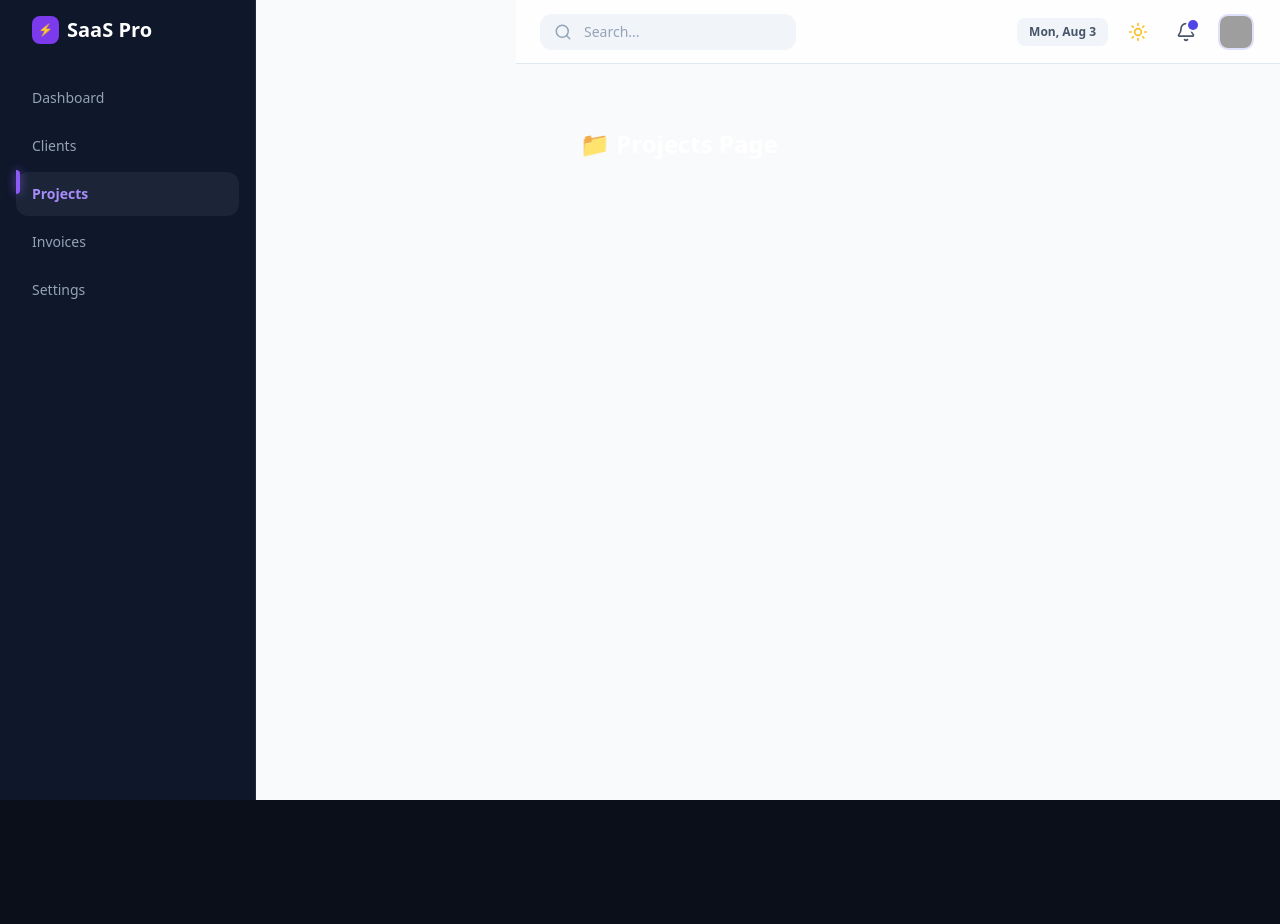
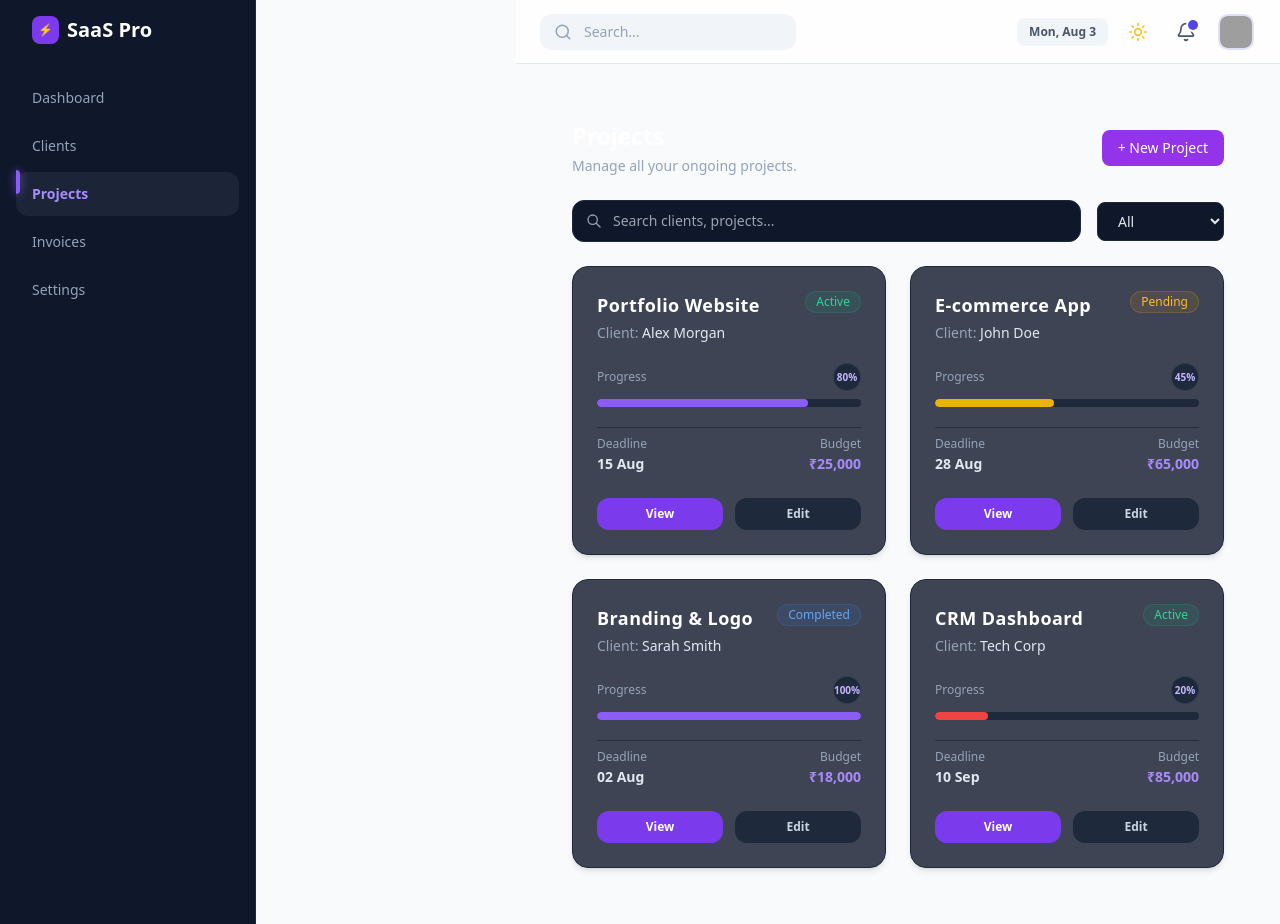
Before and after one commit to dipakrathod-dev/clientflow-dashboard, a React (Vite) app: page /projects in a window 1280 px wide. Before the commit the page ends 800 px from the top, so only its background shows below. Built offline with nearby package versions, Linux system fonts and the light colour scheme; grey boxes are pictures that could not be loaded.

Commit message:
Projects Module completed

```diff
--- a/src/App.jsx
+++ b/src/App.jsx
@@ -3,6 +3,7 @@ import { BrowserRouter, Routes, Route } from 'react-router-dom';
 import DashboardLayout from './layout/DashboardLayout';
 import Dashboard from './pages/Dashboard';
 import Clients from './pages/Clients';
+import Projects from './pages/Projects';
 
 export default function App() {
   return (
@@ -11,7 +12,7 @@ export default function App() {
         <Routes>
           <Route path="/" element={<Dashboard />} />
           <Route path="/clients" element={<Clients />} />
-          <Route path="/projects" element={<div className="p-8 text-2xl font-bold text-white">📁 Projects Page</div>} />
+          <Route path="/projects" element={<Projects />} />
           <Route path="/invoices" element={<div className="p-8 text-2xl font-bold text-white">🧾 Invoices Page</div>} />
           <Route path="/settings" element={<div className="p-8 text-2xl font-bold text-white">⚙️ Settings Page</div>} />
           <Route path="/profile" element={<div className="p-8 text-2xl font-bold text-white">👤 Profile Page</div>} />
--- /dev/null
+++ b/src/components/ProjectCard.jsx
@@ -0,0 +1,76 @@
+import React from 'react';
+
+export default function ProjectCard({ project }) {
+  const getProgressColor = (progress) => {
+    if (progress <= 30) return 'bg-red-500';
+    if (progress <= 70) return 'bg-yellow-500';
+    return 'bg-violet-500';
+  };
+
+  const getStatusBadge = (status) => {
+    switch (status) {
+      case 'Active':
+        return 'bg-emerald-500/10 text-emerald-400 border-emerald-500/20';
+      case 'Pending':
+        return 'bg-amber-500/10 text-amber-400 border-amber-500/20';
+      case 'Completed':
+        return 'bg-blue-500/10 text-blue-400 border-blue-500/20';
+      default:
+        return 'bg-slate-500/10 text-slate-400 border-slate-500/20';
+    }
+  };
+
+  const progressColorClass = getProgressColor(project.progress);
+  const statusBadgeClass = getStatusBadge(project.status);
+
+  return (
+    <div className="bg-slate-900/80 border border-slate-800 rounded-2xl p-6 shadow-md transition-all duration-300 transform hover:-translate-y-1 hover:border-violet-500/50 hover:shadow-lg hover:shadow-violet-500/10 flex flex-col justify-between gap-5">
+
+      <div>
+        <div className="flex justify-between items-start mb-1">
+          <h3 className="text-lg font-semibold text-white tracking-wide">{project.name}</h3>
+          <span className={`px-2.5 py-0.5 text-xs font-medium border rounded-full ${statusBadgeClass}`}>
+            {project.status}
+          </span>
+        </div>
+        <p className="text-sm text-slate-400">Client: <span className="text-slate-200 font-medium">{project.client}</span></p>
+      </div>
+
+      <div className="space-y-2">
+        <div className="flex justify-between items-center text-xs text-slate-400 font-medium">
+          <span>Progress</span>
+          <div className="relative flex items-center justify-center w-7 h-7 rounded-full bg-slate-800 border border-slate-700/80 text-[10px] font-bold text-violet-300 shadow-inner">
+            {project.progress}%
+          </div>
+        </div>
+        <div className="w-full h-2 bg-slate-800 rounded-full overflow-hidden">
+          <div
+            className={`h-full rounded-full transition-all duration-500 ${progressColorClass}`}
+            style={{ width: `${project.progress}%` }}
+          />
+        </div>
+      </div>
+
+      <div className="flex items-center justify-between text-xs text-slate-400 pt-2 border-t border-slate-800/80">
+        <div>
+          <span>Deadline</span>
+          <p className="text-slate-200 font-semibold text-sm mt-0.5">{project.deadline}</p>
+        </div>
+        <div className="text-right">
+          <span>Budget</span>
+          <p className="text-violet-400 font-bold text-sm mt-0.5">₹{project.budget?.toLocaleString('en-IN')}</p>
+        </div>
+      </div>
+
+      <div className="flex items-center gap-3 pt-1">
+        <button className="flex-1 py-2 text-xs font-semibold text-white bg-violet-600 hover:bg-violet-500 rounded-xl transition-all duration-200">
+          View
+        </button>
+        <button className="flex-1 py-2 text-xs font-semibold text-slate-300 bg-slate-800 hover:bg-slate-700 rounded-xl transition-all duration-200">
+          Edit
+        </button>
+      </div>
+
+    </div>
+  );
+}
--- a/src/data/projects.js
+++ b/src/data/projects.js
@@ -1,20 +1,38 @@
 export const projectsData = [
   {
     id: 1,
-    title: "Portfolio Website",
+    name: 'Portfolio Website',
+    client: 'Alex Morgan',
     progress: 80,
-    deadline: "Aug 15, 2026",
+    deadline: '15 Aug',
+    status: 'Active',
+    budget: 25000
   },
   {
     id: 2,
-    title: "E-commerce Store",
+    name: 'E-commerce App',
+    client: 'John Doe',
     progress: 45,
-    deadline: "Sep 01, 2026",
+    deadline: '28 Aug',
+    status: 'Pending',
+    budget: 65000
   },
   {
     id: 3,
-    title: "CRM Dashboard",
+    name: 'Branding & Logo',
+    client: 'Sarah Smith',
     progress: 100,
-    deadline: "Jul 28, 2026",
+    deadline: '02 Aug',
+    status: 'Completed',
+    budget: 18000
   },
+  {
+    id: 4,
+    name: 'CRM Dashboard',
+    client: 'Tech Corp',
+    progress: 20,
+    deadline: '10 Sep',
+    status: 'Active',
+    budget: 85000
+  }
 ];
--- a/src/pages/Projects.jsx
+++ b/src/pages/Projects.jsx
@@ -0,0 +1,65 @@
+import React, { useState } from 'react';
+import { projectsData } from '../data/projects';
+import SearchBar from '../components/SearchBar';
+import FilterDropdown from '../components/FilterDropDown';
+import ProjectCard from '../components/ProjectCard';
+import ActionButton from '../components/ActionButton';
+import EmptyState from '../components/EmptyState';
+
+export default function Projects() {
+  const [projectsList, setProjectsList] = useState(projectsData);
+  const [searchQuery, setSearchQuery] = useState('');
+  const [selectedFilter, setSelectedFilter] = useState('All');
+
+  const filterOptions = [
+    { label: 'All', value: 'All' },
+    { label: 'Active', value: 'Active' },
+    { label: 'Pending', value: 'Pending' },
+    { label: 'Completed', value: 'Completed' }
+  ];
+
+  const filteredProjects = projectsList.filter((project) => {
+    const matchesSearch = project.name.toLowerCase().includes(searchQuery.toLowerCase()) ||
+                          project.client.toLowerCase().includes(searchQuery.toLowerCase());
+    const matchesFilter = selectedFilter === 'All' || project.status === selectedFilter;
+    return matchesSearch && matchesFilter;
+  });
+
+  return (
+    <div className="space-y-6 p-6 animate-fade-in">
+
+      <header className="flex flex-col sm:flex-row sm:items-center justify-between gap-4">
+        <div>
+          <h1 className="text-2xl font-bold tracking-tight text-white">Projects</h1>
+          <p className="text-sm text-slate-400 mt-1">Manage all your ongoing projects.</p>
+        </div>
+        <ActionButton text="+ New Project" variant="primary" />
+      </header>
+
+      <div className="flex flex-col sm:flex-row items-center gap-4">
+        <div className="w-full sm:flex-1">
+          <SearchBar
+            value={searchQuery}
+            onChange={(e) => setSearchQuery(e.target.value)}
+          />
+        </div>
+        <FilterDropdown
+          options={filterOptions}
+          value={selectedFilter}
+          onChange={(e) => setSelectedFilter(e.target.value)}
+        />
+      </div>
+
+      {filteredProjects.length > 0 ? (
+        <div className="grid grid-cols-1 md:grid-cols-2 gap-6">
+          {filteredProjects.map((project) => (
+            <ProjectCard key={project.id} project={project} />
+          ))}
+        </div>
+      ) : (
+        <EmptyState />
+      )}
+
+    </div>
+  );
+}
```
